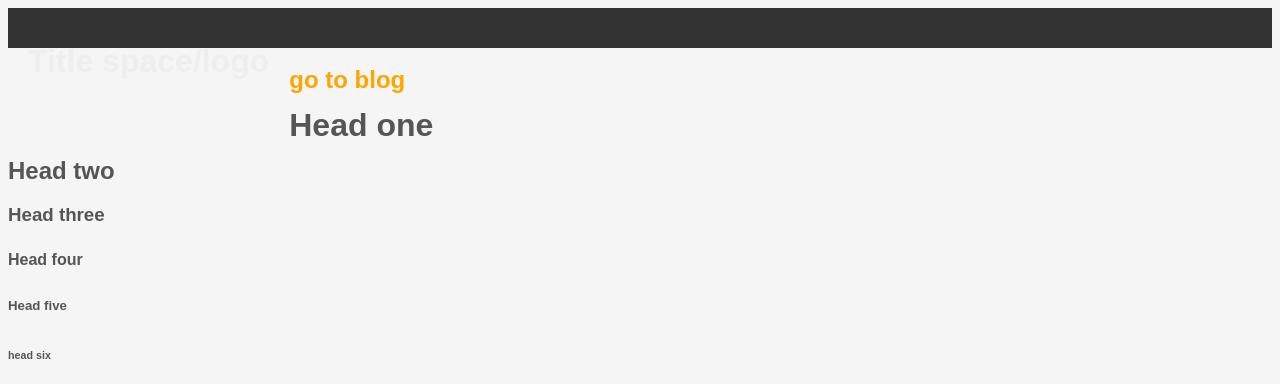
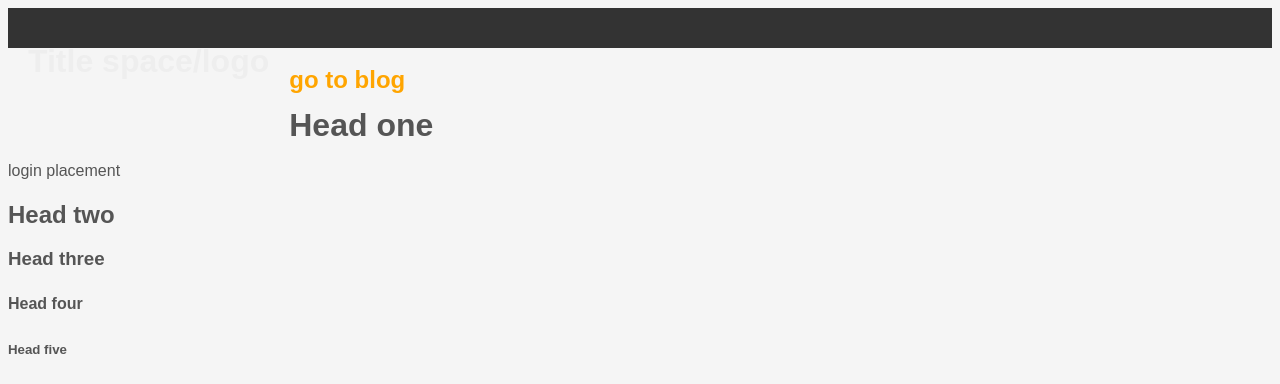
Before and after one commit to codyBrown1125/basicApp, a plain HTML site: page index.html in a window 1280 px wide. Shown: the top 384 px of the page. Drawn offline with Linux system fonts and the light colour scheme.

Commit message:
added .gitignore

```diff
--- a/index.html
+++ b/index.html
@@ -14,6 +14,7 @@
 <h2><a href="blog.html">go to blog</a></h2>
 <!--Headings-->
 <h1>Head one</h1>
+<p>login placement</p>
 <h2>Head two</h2>
 <h3>Head three</h3>
 <h4>Head four</h4>
```
Also changed, not shown: 1 other file.
